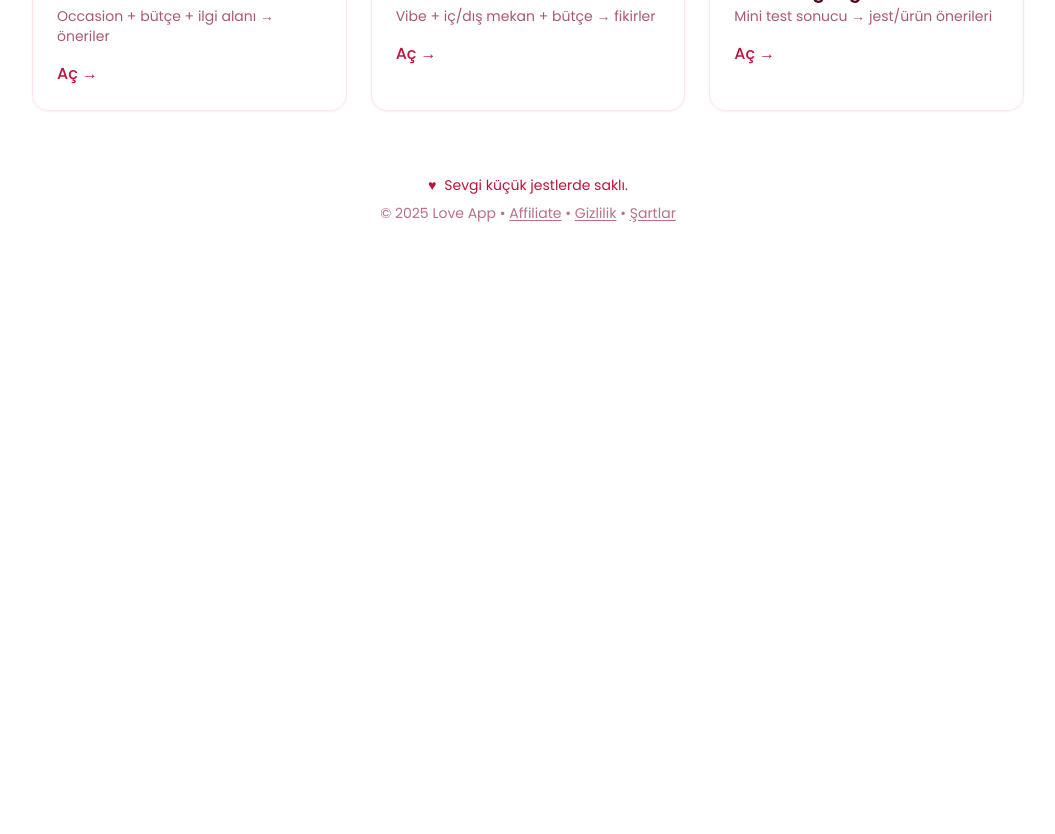
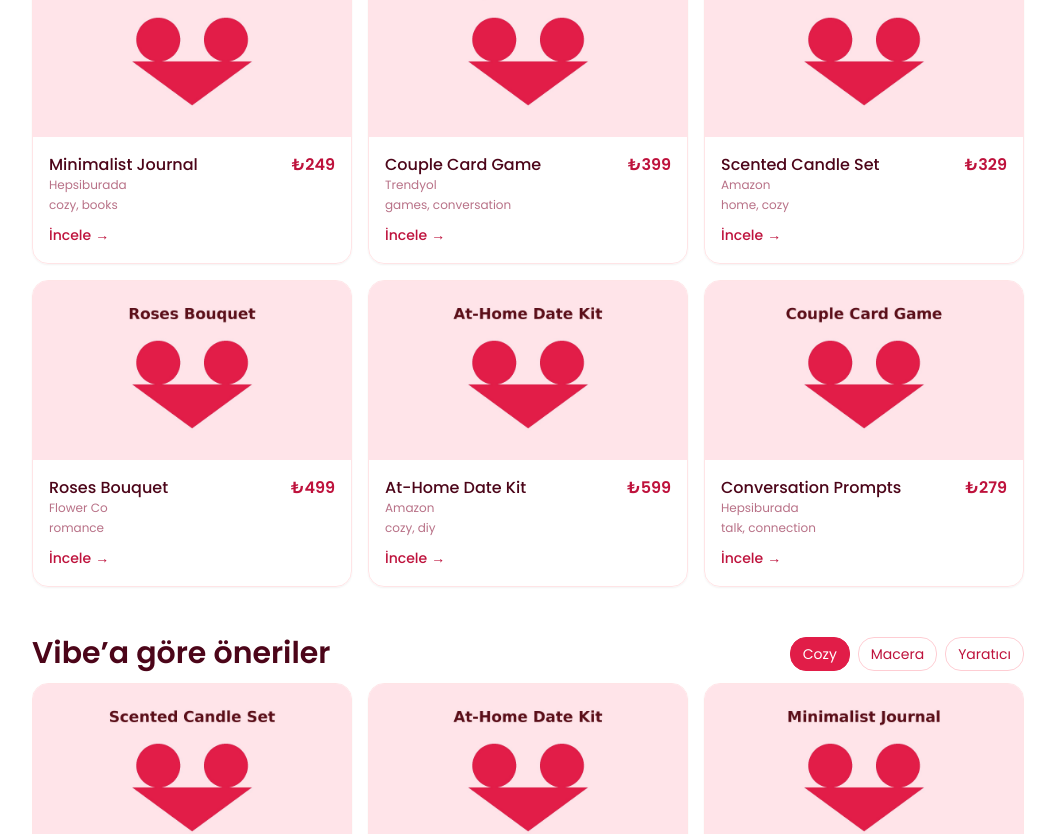
Before and after one commit to iiisaiii/Love-App, a Next.js app: page / in a window 1280 px wide. Shown: the part 1020-1854 px from the top of the page, without its empty margins (112-1167 px from the left). Before the commit the page ends 1283 px from the top, so only its background shows below. Built offline with nearby package versions, Linux system fonts and the light colour scheme; no server answers.

Commit message:
Update page.tsx

```diff
--- a/src/app/page.tsx
+++ b/src/app/page.tsx
@@ -1,5 +1,8 @@
 import Link from 'next/link';
 import { EmailCapture } from '@/components/email-capture';
+import { TopPicks } from "@/components/top-picks";
+import { VibeCarousel } from "@/components/vibe-carousel";
+
 
 export default function HomePage() {
   return (
@@ -41,6 +44,10 @@ export default function HomePage() {
         ))}
       </section>
 
+      <TopPicks />
+      <VibeCarousel />
+
+
       {/* ARAÇLAR TEASER */}
       <section className="mt-12 grid gap-6 md:grid-cols-3">
         <ToolCard href="/tools/gift-finder" title="Gift Finder" desc="Occasion + bütçe + ilgi alanı → öneriler" />
```
